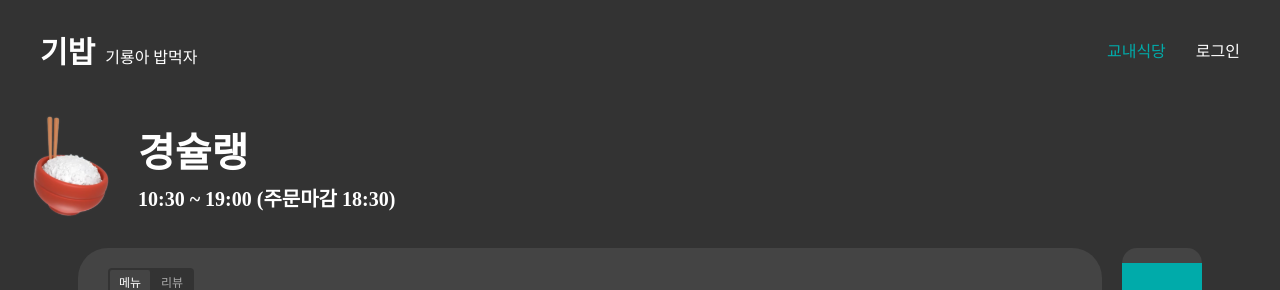
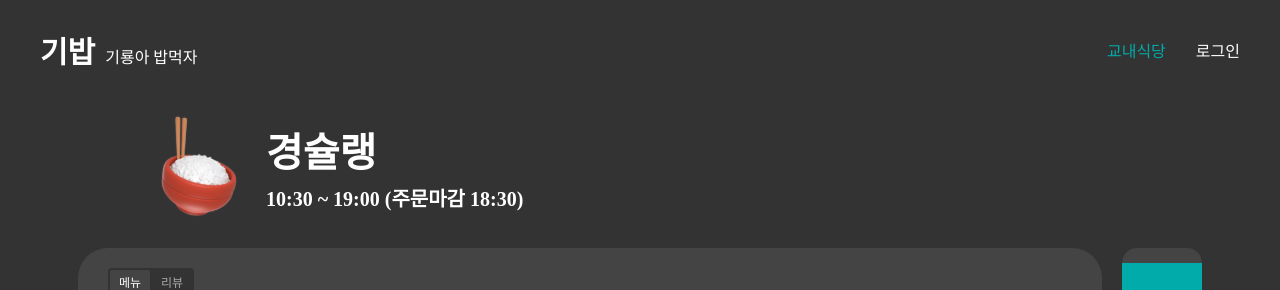
Before and after one commit to cho4u4o/Kyonggi-Univ-Diet-Information-FE, a React (Vite) app: page /restaurant in a window 1280 px wide. Shown: the top 290 px of the page. Built offline with nearby package versions, Linux system fonts and the light colour scheme.

Commit message:
design : adjust title layout

```diff
--- a/src/widgets/InnerTitlesWrapper.jsx
+++ b/src/widgets/InnerTitlesWrapper.jsx
@@ -4,19 +4,29 @@ import styled from '@emotion/styled';
 export default function InnerTitlesWrapper({ logo, title, subtitle, theme }) {
   return (
     <ContentHeader>
-      <Logo src={logo} />
-      <TitleWrapper theme={theme}>
-        <Title>{title}</Title>
-        <Subtitle>{subtitle}</Subtitle>
-      </TitleWrapper>
+      <TitleContainer>
+        <Logo src={logo} />
+        <TitleWrapper theme={theme}>
+          <Title>{title}</Title>
+          <Subtitle>{subtitle}</Subtitle>
+        </TitleWrapper>
+      </TitleContainer>
     </ContentHeader>
   );
 }
 
+const TitleContainer = styled.div`
+  width: 80%;
+  display: flex;
+  @media (max-width: 480px) {
+    width: fit-content;
+  }
+`;
+
 const ContentHeader = styled.div`
   display: flex;
   flex-direction: row;
-  justify-content: flex-start;
+  justify-content: center;
   margin: 0;
   width: 100%;
   @media (max-width: 480px) {
```
